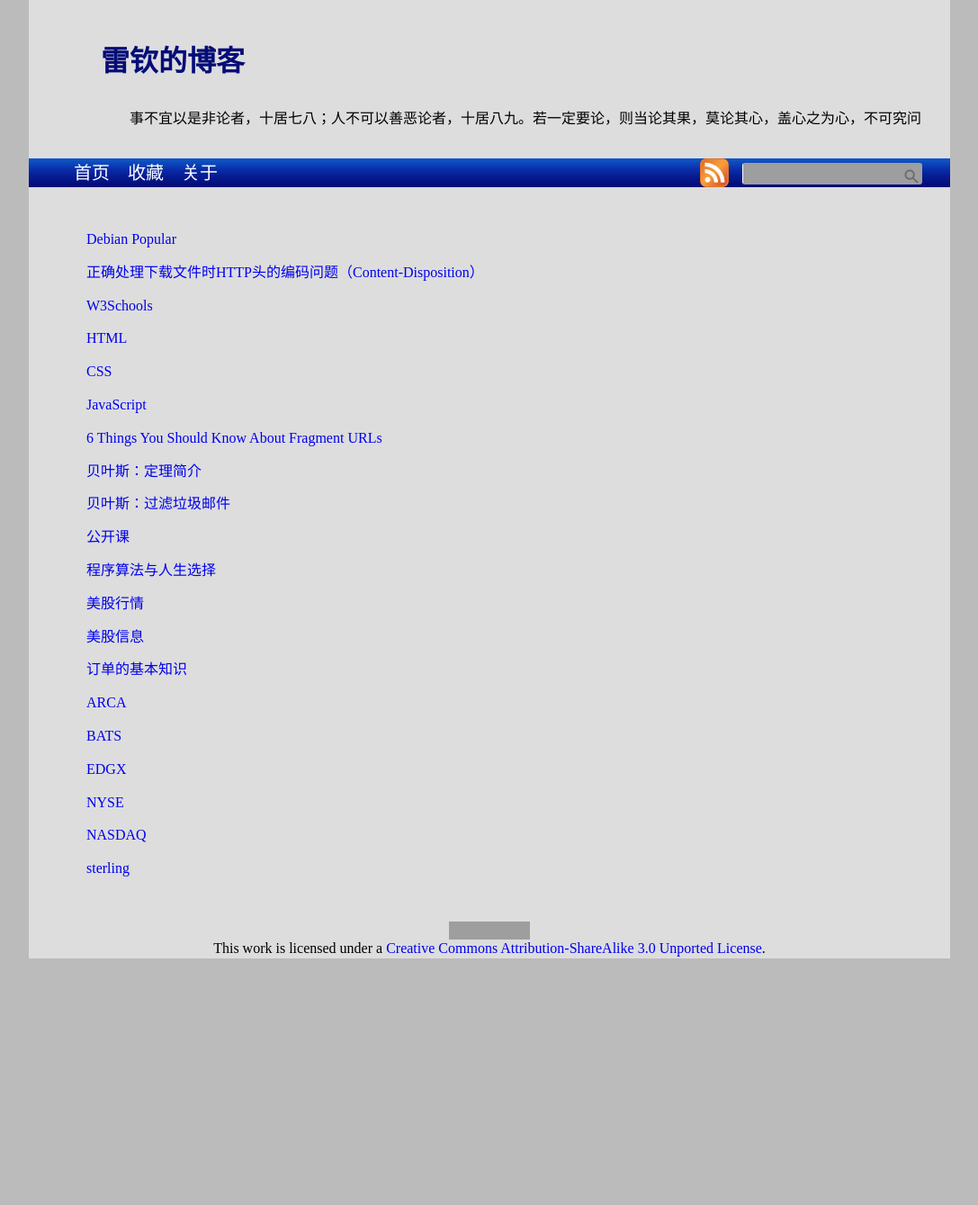
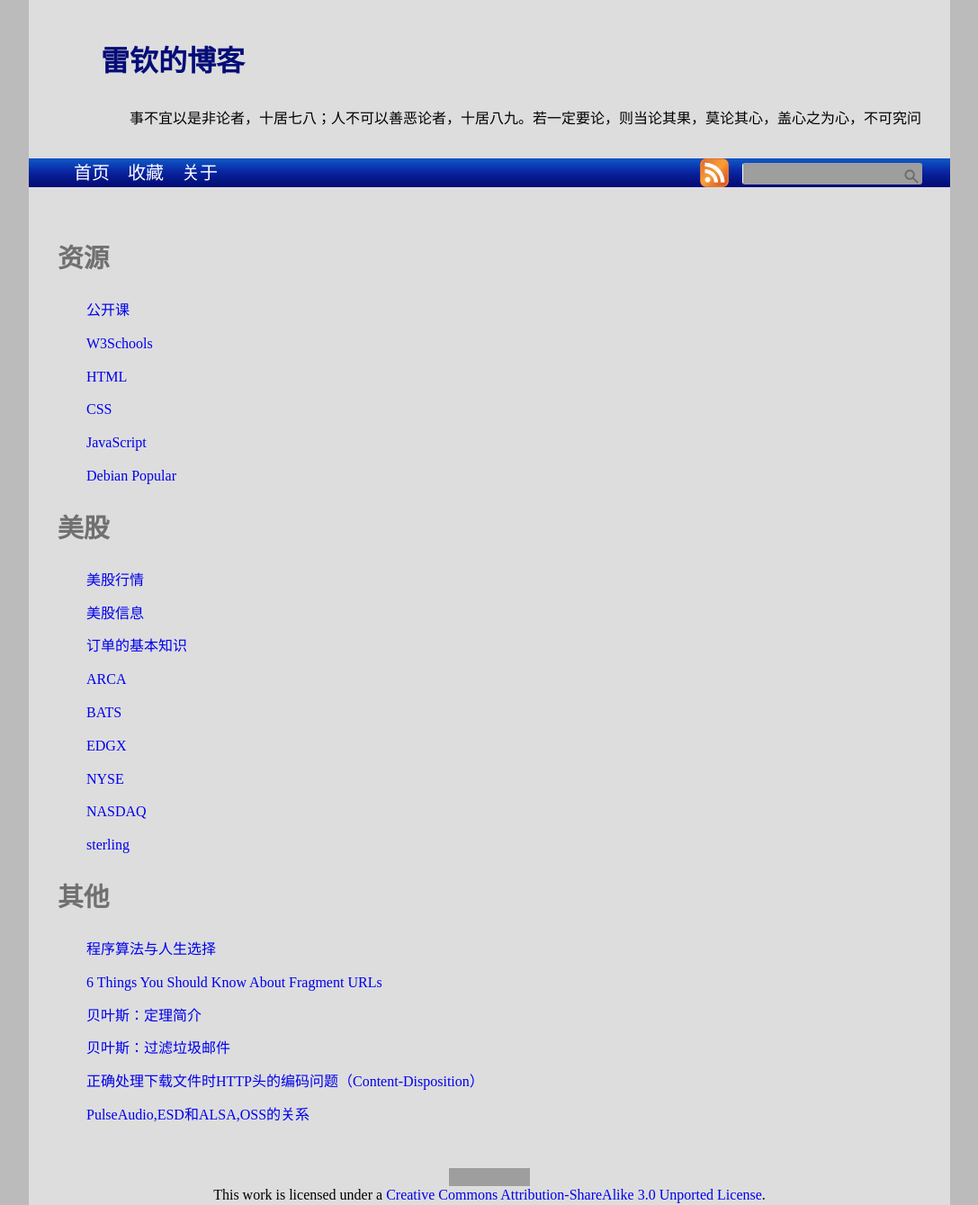
Before and after one commit to leiqin/leiqin.github.io, a Jekyll site: the page built from shoucang/url.markdown, in a window 1280 px wide. Shown: the whole page at 90% size, without its empty margins (96-1183 px from the left). Built offline with Jekyll 4.4.1, drawn with Linux system fonts in a browser that asks for light colours; nearby versions of some CDN libraries; comment, search, counter and statistics services are not loaded; before the commit the page ends 1065 px from its top, so only the background shows below that; part of the change alters nothing that is shown; grey boxes are pictures that could not be loaded.

Commit message:
+ 添加收藏的url

```diff
--- a/shoucang/url.markdown
+++ b/shoucang/url.markdown
@@ -2,9 +2,9 @@
 layout: index
 ---
 
-[Debian Popular](http://popcon.debian.org/)
+### 资源
 
-[正确处理下载文件时HTTP头的编码问题（Content-Disposition）](http://blog.robotshell.org/2012/deal-with-http-header-encoding-for-file-download/)
+[公开课](https://www.coursera.org/)
 
 [W3Schools](http://www.w3schools.com/)
 
@@ -14,15 +14,9 @@ layout: index
 
 [JavaScript](https://developer.mozilla.org/en-US/docs/Web/JavaScript/Reference)
 
-[6 Things You Should Know About Fragment URLs](http://blog.httpwatch.com/2011/03/01/6-things-you-should-know-about-fragment-urls/)
+[Debian Popular](http://popcon.debian.org/)
 
-[贝叶斯：定理简介](http://www.ruanyifeng.com/blog/2011/08/bayesian_inference_part_one.html)
-
-[贝叶斯：过滤垃圾邮件](http://www.ruanyifeng.com/blog/2011/08/bayesian_inference_part_two.html)
-
-[公开课](https://www.coursera.org/)
-
-[程序算法与人生选择](http://coolshell.cn/articles/8790.html)
+### 美股
 
 [美股行情](http://www.freestockcharts.com)
 
@@ -41,3 +35,17 @@ layout: index
 [NASDAQ](http://www.nasdaqtrader.com/Trader.aspx?id=PriceListTrading2)
 
 [sterling](http://www.sterlingtrader.com/chinese/Execution_Destinations/execution_destinations.html)
+
+### 其他
+
+[程序算法与人生选择](http://coolshell.cn/articles/8790.html)
+
+[6 Things You Should Know About Fragment URLs](http://blog.httpwatch.com/2011/03/01/6-things-you-should-know-about-fragment-urls/)
+
+[贝叶斯：定理简介](http://www.ruanyifeng.com/blog/2011/08/bayesian_inference_part_one.html)
+
+[贝叶斯：过滤垃圾邮件](http://www.ruanyifeng.com/blog/2011/08/bayesian_inference_part_two.html)
+
+[正确处理下载文件时HTTP头的编码问题（Content-Disposition）](http://blog.robotshell.org/2012/deal-with-http-header-encoding-for-file-download/)
+
+[PulseAudio,ESD和ALSA,OSS的关系](http://forum.ubuntu.org.cn/viewtopic.php?t=163776)
```
